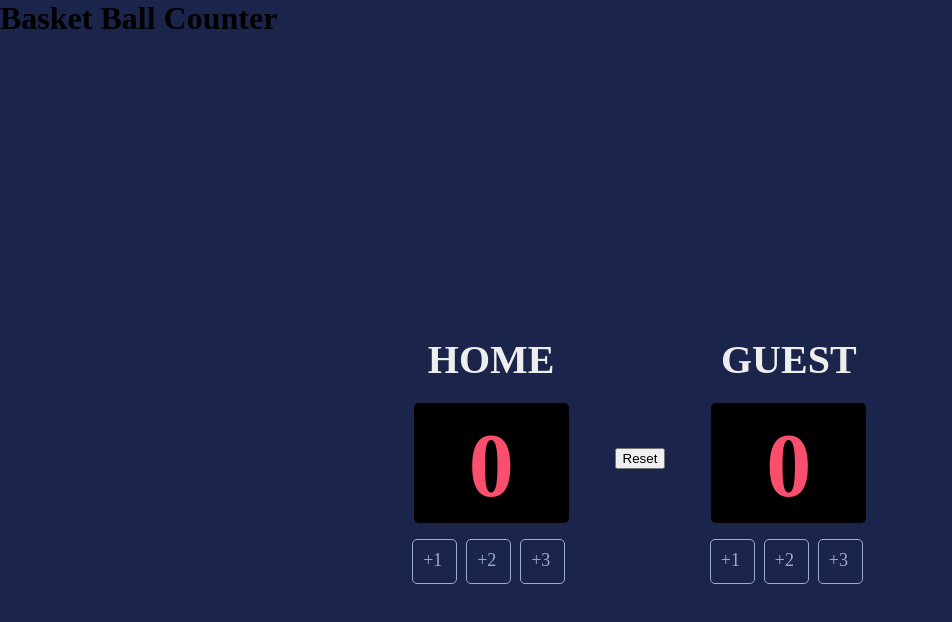
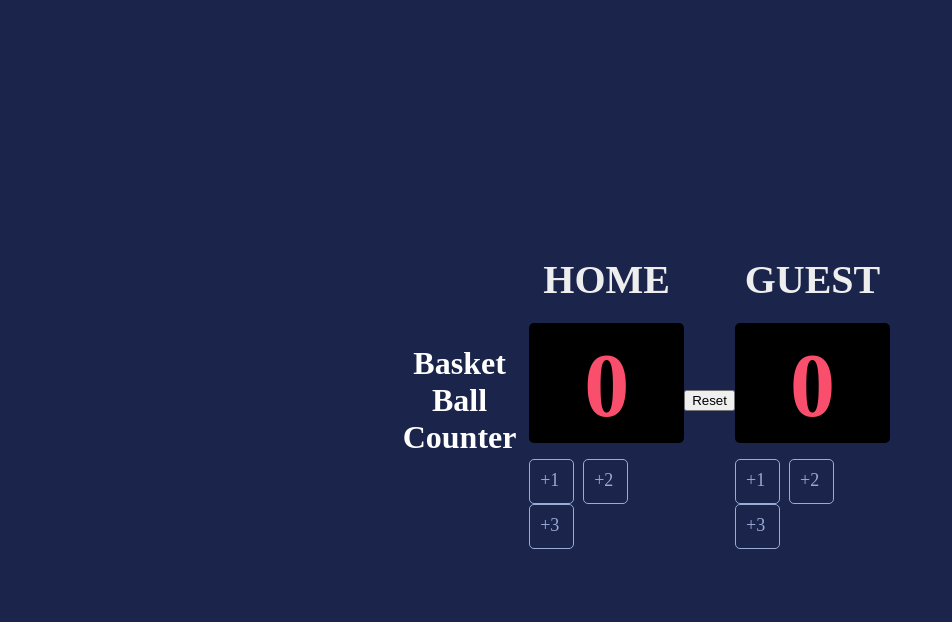
Before and after one commit to MuhammadMoosa/Basketball, a plain HTML site: page index.html in a window 1280 px wide. Shown: the whole page, without its empty margins (0-952 px from the left). Drawn offline with Linux system fonts and the light colour scheme.

Commit message:
Update index.html

```diff
--- a/index.html
+++ b/index.html
@@ -3,8 +3,9 @@
         <link rel="stylesheet" href="index.css">
     </head>
     <body>
-        <h1>Basket Ball Counter</h1>
+
         <div class="container">
+            <h1 style="color: #fff;text-align: center;">Basket Ball Counter</h1>
             <div>
                 <h3>HOME</h3>
                 <h4 id="home">0</h4>
```
